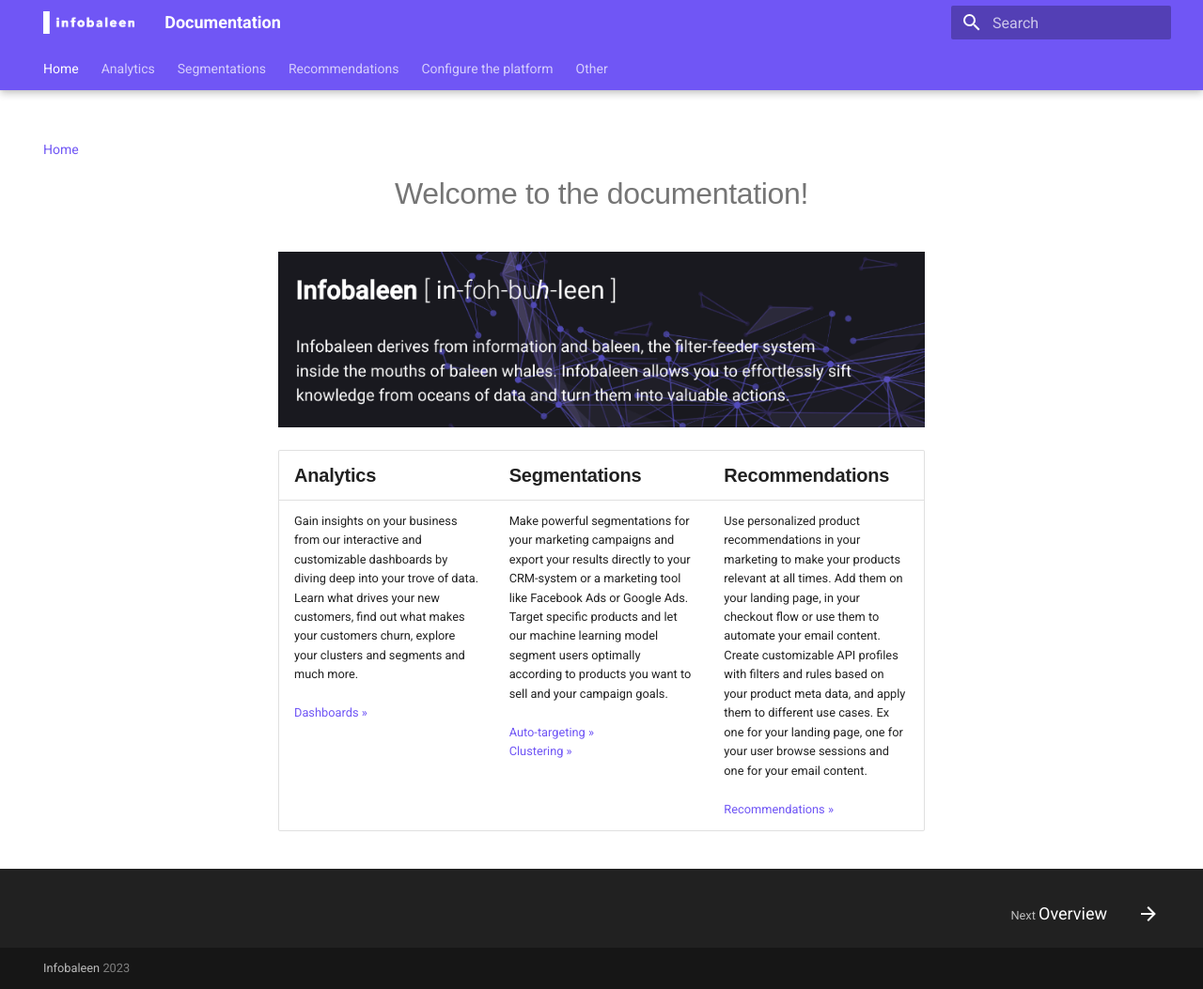
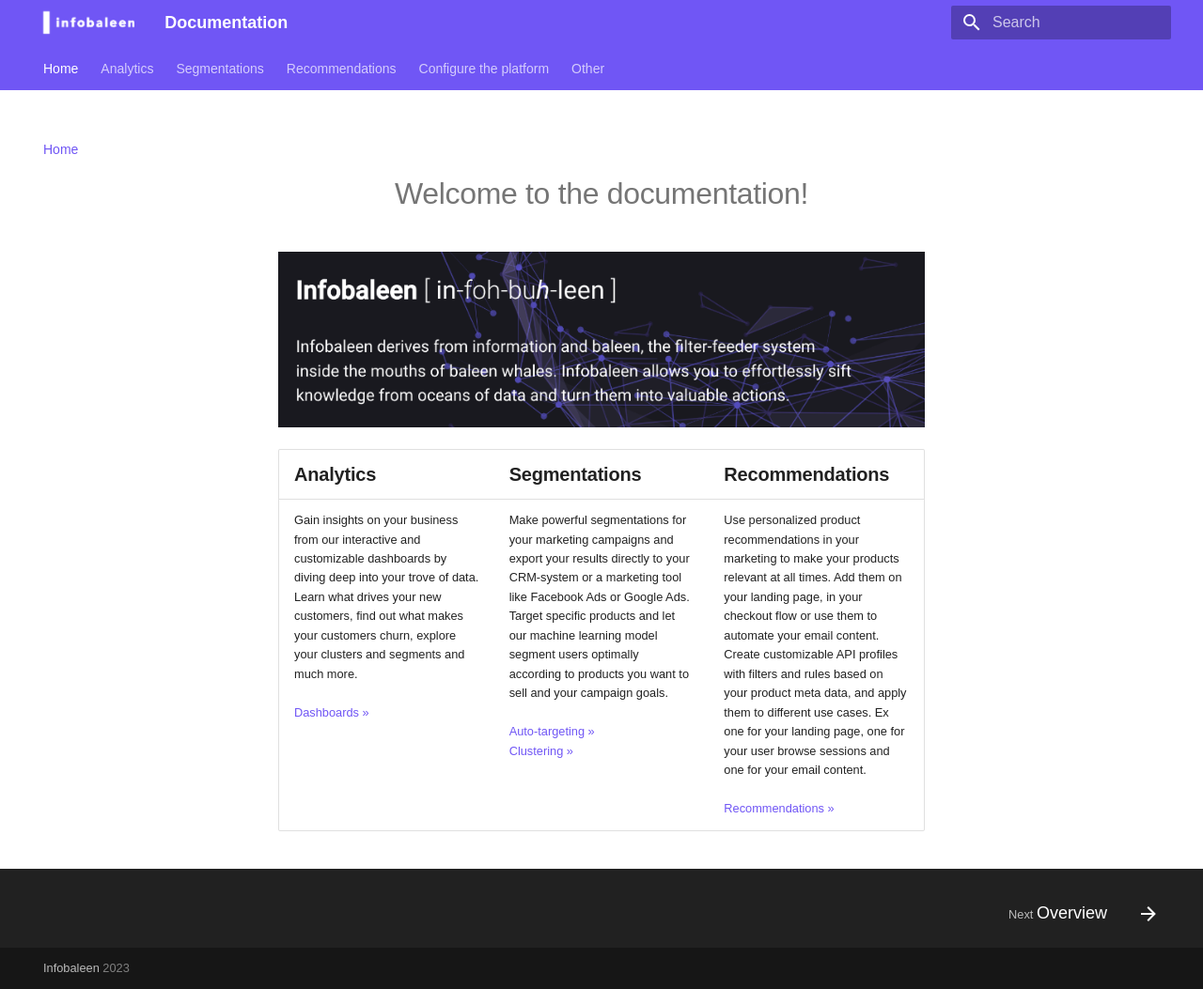
Before and after one commit to infobaleen/infobaleen.github.io, an MkDocs documentation site: the page built from docs/index.md, in a window 1280 px wide and 1053 px high. Shown: the whole window at 94% size. Built offline with MkDocs 1.6.1 and Material for MkDocs 9.7.7, drawn with Linux system fonts in a browser that asks for light colours; some web fonts are replaced.

```diff
--- a/docs/stylesheets/extra.css
+++ b/docs/stylesheets/extra.css
@@ -5,6 +5,23 @@
   --md-accent-fg-color:        #7056f5;
 }
 
-.md-typeset h1,h2 {
-  font-family: 'Montserrat', sans-serif;
+.md-typeset p,h1,h2 {
+  font-family: 'Arial', sans-serif;
+  /*font-weight: bold;*/
 }
+
+
+.md-nav--secondary {
+
+font-size: 13px;
+color: grey;
+
+}
+
+.md-icon {
+:material-format-align-left:
+}
+
+p {
+	font-size: 15px;
+}
--- a/mkdocs.yml
+++ b/mkdocs.yml
@@ -3,7 +3,7 @@
 theme:
     name: material
     font:
-        text: Roboto
+        text: Arial
     # palette:
 
     #     # Palette toggle for light mode
@@ -24,7 +24,6 @@
     custom_dir: overrides
     features:
         - navigation.tabs
-        - navigation.tabs.sticky
         - navigation.sections
         - navigation.expand
 extra_javascript:
@@ -82,8 +81,14 @@
 
 markdown_extensions:
   - attr_list
+  - pymdownx.emoji:
+      emoji_index: !!python/name:materialx.emoji.twemoji
+      emoji_generator: !!python/name:materialx.emoji.to_svg
   - pymdownx.superfences:
       custom_fences:
         - name: mermaid
           class: mermaid
           format: !!python/name:pymdownx.superfences.fence_code_format
+  # - toc:
+  #     title: :material-format-align-left: On this page
+  #     permalink: true
```
Also changed, not shown: docs/Platform/Segmentations/Overview.md (+5 -2 lines).
